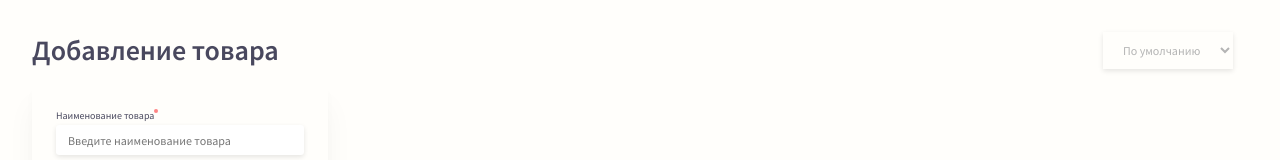
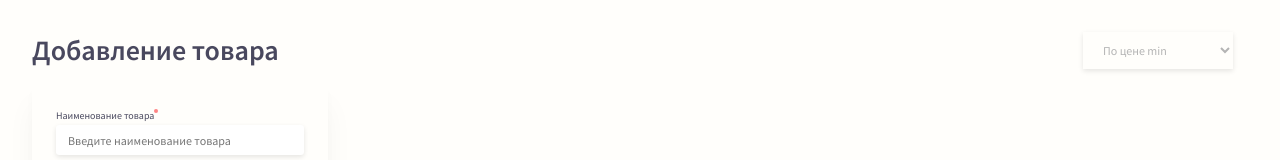
Before and after one commit to shishinger/idaproject_test, a Vue app: page / in a window 1280 px wide. Shown: the top 160 px of the page. Built offline with nearby package versions, Linux system fonts and the light colour scheme.

Commit message:
sort btn added

```diff
--- a/src/components/SortBtn.vue
+++ b/src/components/SortBtn.vue
@@ -1,12 +1,16 @@
 <template>
 	<label for="sort" class="hidden">Сортировать</label>
 	<select name="sort" id="sort" class="sort">
-    <option v-for="sort in sortList" :key="sort" value>{{ sort }}</option>
+		<option
+			v-for="sortItem in sortList"
+			:key="sortItem"
+			:value="sortItem"
+		>{{ sortItem }}</option>
 	</select>
 </template>
 
 <script setup>
-const sortList = ["По умолчанию", "По цене", "По названию"];
+const sortList = ["По цене min", "По цене max", "По наименованию"];
 </script>
 
 <style lang="scss" scoped>
```
Lines whose indentation alone changed are shown as unchanged.
